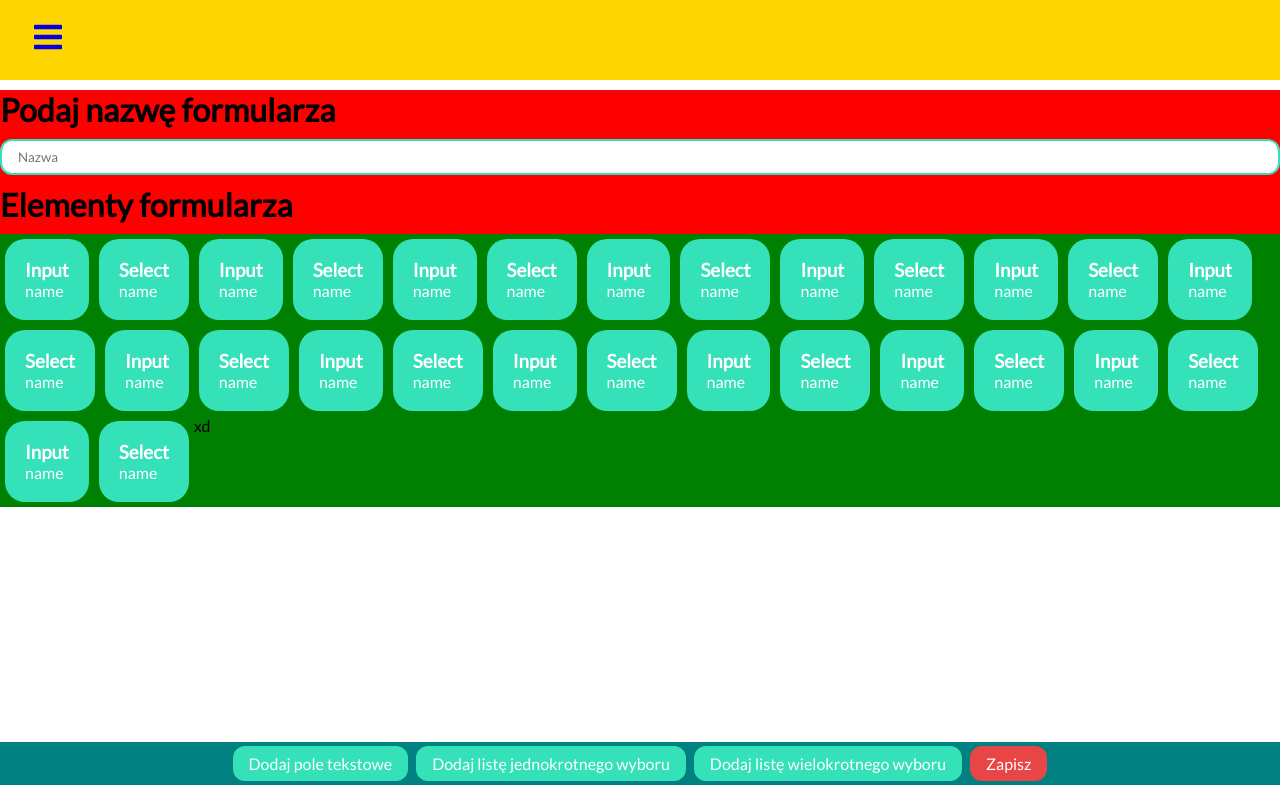
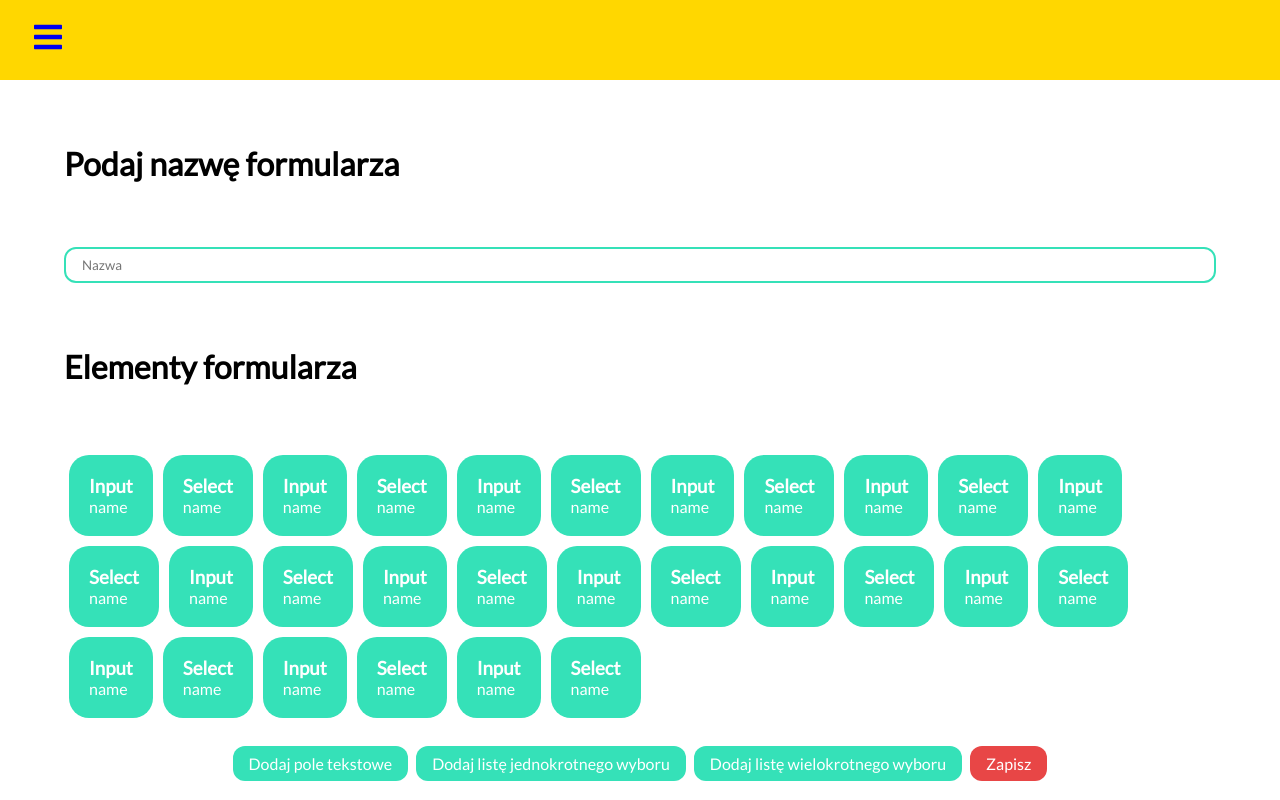
Before and after one commit to ArkadiuszDatka/immoqee-platform, a React (Create React App) app in the folder immoqee-platform/: page /create_form in a window 1280 px wide. Built offline with nearby package versions, Linux system fonts and the light colour scheme.

Commit message:
in progress - ui

```diff
--- a/immoqee-platform/src/features/new_forms/components/list_of_form_elements.css
+++ b/immoqee-platform/src/features/new_forms/components/list_of_form_elements.css
@@ -1,7 +1,8 @@
 .listOfElements {
   display: flex;
   flex-wrap: wrap;
-  background-color: green;
+  margin-left: 5%;
+  margin-right: 5%;
 }
 .listOfElementsCard {
   background-color: #35e1b8;
--- a/immoqee-platform/src/features/new_forms/components/list_of_form_elements.js
+++ b/immoqee-platform/src/features/new_forms/components/list_of_form_elements.js
@@ -18,7 +18,6 @@ const ListOfFormElements = (props) => {
           </div>
         );
       })}
-      <div className="newLine">xd</div>
     </div>
   );
 };
--- a/immoqee-platform/src/features/new_forms/pages/new_form_page.css
+++ b/immoqee-platform/src/features/new_forms/pages/new_form_page.css
@@ -1,14 +1,11 @@
 .Select {
   width: fit-content;
-  background-color: aqua;
 }
 
 .newFormMainPage {
-  background-color: red;
 }
 
 .newFormMainPageButtonBar {
-  background-color: teal;
   position: fixed;
   bottom: 15px;
   display: flex;
@@ -51,11 +48,14 @@
 .newFormMainPageH1 {
   margin-top: 10px;
   margin-bottom: 10px;
+  margin: 5%;
 }
 
 .newFormMainPageInput {
-  width: 100%;
+  width: 90%;
   border: 2px solid #35e1b8;
   padding: 8px 16px;
   border-radius: 12px;
+  margin-left: 5%;
+  margin-right: 5%;
 }
```
